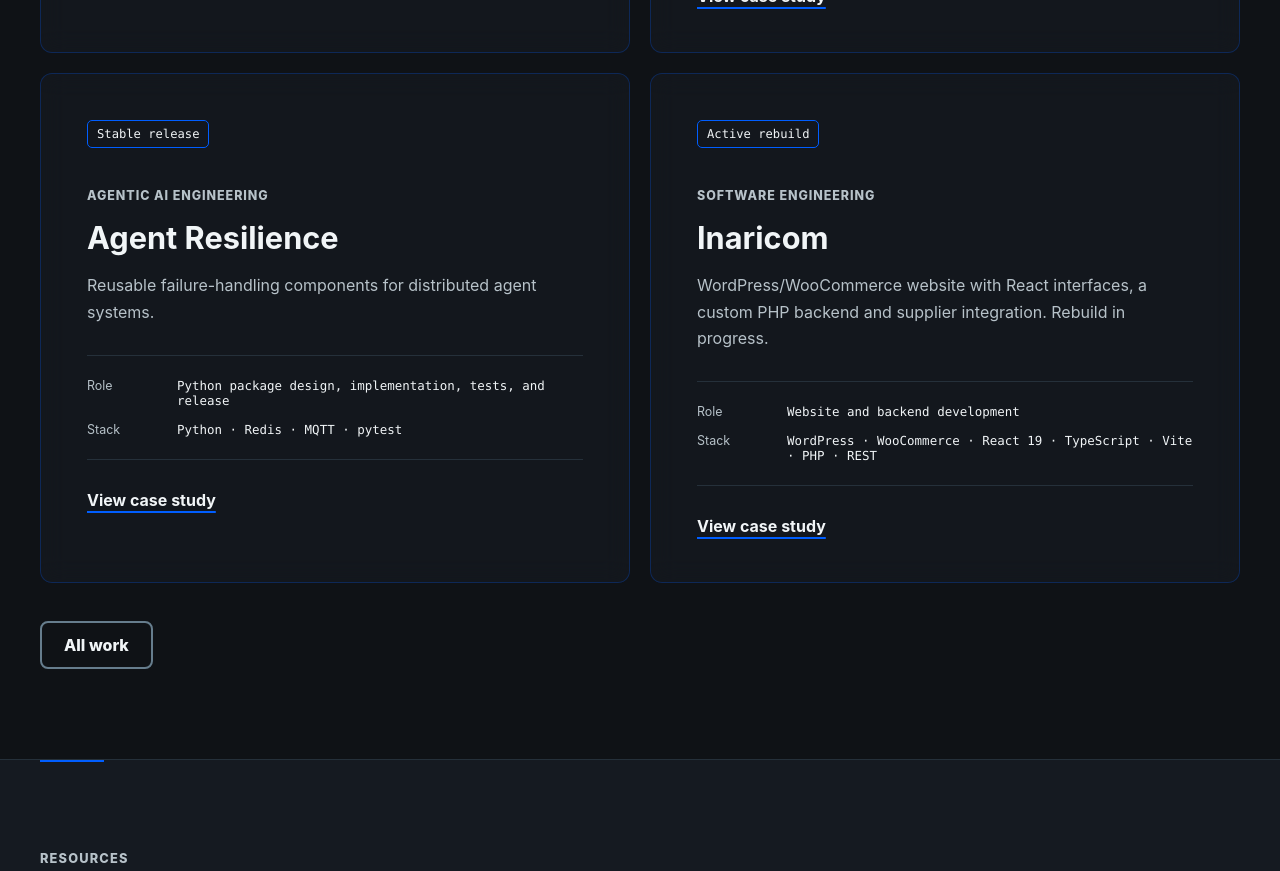
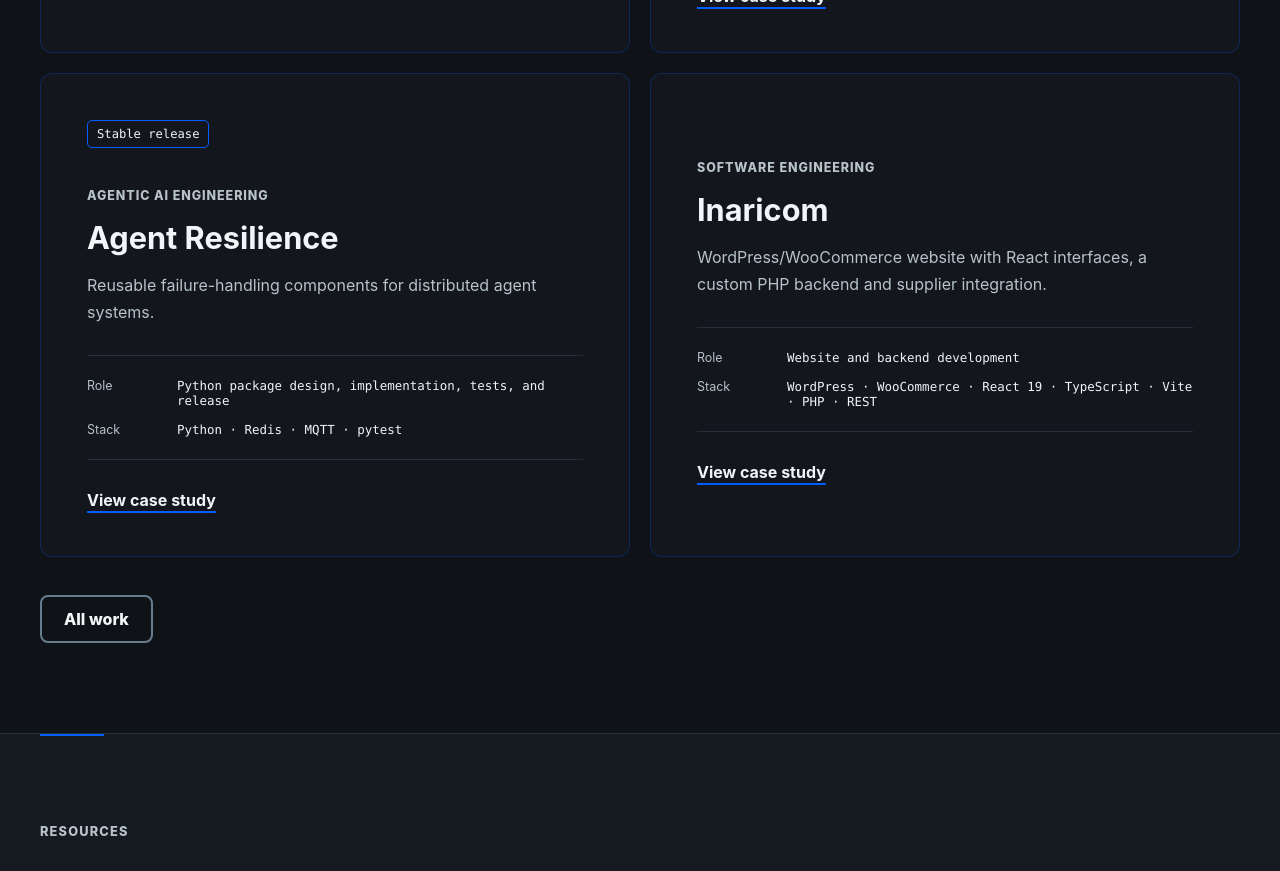
Before and after one commit to Musyg/musyg.github.io, a React (Vite) app: page / in a window 1280 px wide. Shown: the part 2160-3031 px from the top of the page. Built offline with nearby package versions, Linux system fonts and the light colour scheme.

Commit message:
content: remove outdated Inaricom rebuild status

```diff
--- a/src/App.tsx
+++ b/src/App.tsx
@@ -242,6 +242,7 @@
 }
 
 function StatusPill({ project, locale }: { project: Project; locale: Locale }) {
+  if (!project.status) return null;
   return (
     <span className="status-pill">
       {localized(statusLabels[project.status], locale)}
@@ -674,10 +675,12 @@
             </nav>
           </div>
           <dl className="metadata-rail">
-            <div>
-              <dt>{content.status}</dt>
-              <dd>{localized(statusLabels[project.status], locale)}</dd>
-            </div>
+            {project.status && (
+              <div>
+                <dt>{content.status}</dt>
+                <dd>{localized(statusLabels[project.status], locale)}</dd>
+              </div>
+            )}
             <div>
               <dt>{content.role}</dt>
               <dd>{localized(project.role, locale)}</dd>
--- a/src/content/site.ts
+++ b/src/content/site.ts
@@ -7,7 +7,6 @@
   | "stable-release"
   | "public-testnet"
   | "published-research"
-  | "active-rebuild"
   | "store-and-integrations";
 
 export type ProjectFilter = "all" | Practice | "web" | "blockchain";
@@ -45,7 +44,7 @@
   title: string;
   summary: Bilingual;
   role: Bilingual;
-  status: ProjectStatus;
+  status?: ProjectStatus;
   practice: Practice;
   filters: ProjectFilter[];
   evidenceCheckedAt: string;
@@ -104,7 +103,6 @@
     en: "Published research",
     fr: "Recherche publiée",
   },
-  "active-rebuild": { en: "Active rebuild", fr: "Refonte en cours" },
 };
 
 export const practiceLabels: Record<Practice, Bilingual> = {
@@ -559,17 +557,16 @@
     slug: { en: "inaricom", fr: "inaricom" },
     title: "Inaricom",
     summary: {
-      en: "WordPress/WooCommerce website with React interfaces, a custom PHP backend and supplier integration. Rebuild in progress.",
-      fr: "Site WordPress/WooCommerce avec interfaces React, backend PHP sur mesure et intégration fournisseur. Refonte en cours.",
+      en: "WordPress/WooCommerce website with React interfaces, a custom PHP backend and supplier integration.",
+      fr: "Site WordPress/WooCommerce avec interfaces React, backend PHP sur mesure et intégration fournisseur.",
     },
     role: {
       en: "Website and backend development",
       fr: "Développement du site et du backend",
     },
-    status: "active-rebuild",
     practice: "software",
     filters: ["software", "web"],
-    evidenceCheckedAt: "2026-09-12",
+    evidenceCheckedAt: "2026-10-02",
     projectStart: { en: "2023", fr: "2023" },
     cardStack: [
       "WordPress",
@@ -592,10 +589,10 @@
     sections: {
       summary: {
         en: [
-          "Inaricom is a business, services, publishing, and commerce site under active rebuild. The implementation keeps WordPress and WooCommerce as the publishing and commerce backend while adding page-specific React interfaces.",
+          "Inaricom is a business, services, publishing, and commerce website. The implementation keeps WordPress and WooCommerce as the publishing and commerce backend while adding page-specific React interfaces.",
         ],
         fr: [
-          "Inaricom est un site professionnel de services, de publication et de commerce en cours de refonte. L’implémentation conserve WordPress et WooCommerce comme backend éditorial et commercial tout en ajoutant des interfaces React propres à chaque page.",
+          "Inaricom est un site professionnel de services, de publication et de commerce. L’implémentation conserve WordPress et WooCommerce comme backend éditorial et commercial tout en ajoutant des interfaces React propres à chaque page.",
         ],
       },
       role: {
@@ -608,10 +605,10 @@
       },
       problem: {
         en: [
-          "The rebuild must combine service content, technical publishing, contact and quote paths, and e-commerce without replacing the established content and commerce backend with an unnecessary custom engine.",
+          "The goal is to combine service content, technical publishing, contact and quote paths, and e-commerce while retaining the established content and commerce backend.",
         ],
         fr: [
-          "La refonte doit réunir les contenus de services, la publication technique, les parcours de contact et de devis ainsi que l’e-commerce sans remplacer le backend éditorial et commercial par un moteur sur mesure inutile.",
+          "L’objectif est de réunir les contenus de services, la publication technique, les parcours de contact et de devis ainsi que l’e-commerce en conservant le backend éditorial et commercial existant.",
         ],
       },
       architecture: {
@@ -637,12 +634,8 @@
         fr: [],
       },
       testing: {
-        en: [
-          "End-to-end validation of product imports, attribute mapping, and price and stock updates is pending during the rebuild.",
-        ],
-        fr: [
-          "La validation de bout en bout de l’import de produits, de la correspondance des attributs et des mises à jour des prix et stocks reste à finaliser dans le cadre de la refonte.",
-        ],
+        en: [],
+        fr: [],
       },
       results: {
         en: [],
@@ -658,10 +651,10 @@
       },
       limitations: {
         en: [
-          "The rebuild is in progress. Current production activation of the supplier integration and contact backend has not been verified.",
+          "Current production activation of the supplier integration and contact backend has not been verified.",
         ],
         fr: [
-          "La refonte est en cours. L’activation actuelle en production de l’intégration fournisseur et du backend de contact n’a pas été vérifiée.",
+          "L’activation actuelle en production de l’intégration fournisseur et du backend de contact n’a pas été vérifiée.",
         ],
       },
     },
@@ -1019,13 +1012,13 @@
         "Source-verified Celo Sepolia deployment and reproducible lifecycle",
         "Public Shopify storefronts with bilingual case studies",
         "Published Python packages, releases, tests, and CI",
-        "Documented Inaricom architecture, with the site currently being rebuilt",
+        "Inaricom website with documented WordPress, WooCommerce and React architecture",
       ],
       fr: [
         "Déploiement Celo Sepolia au code source vérifié et cycle reproductible",
         "Boutiques Shopify publiques avec études de cas bilingues",
         "Packages Python, releases, tests et CI publics",
-        "Architecture Inaricom documentée, avec un site en cours de refonte",
+        "Site Inaricom avec architecture WordPress, WooCommerce et React documentée",
       ],
     },
   },
```
Also changed, not shown: 1 other file (tests, documents, lock files or other folders).
